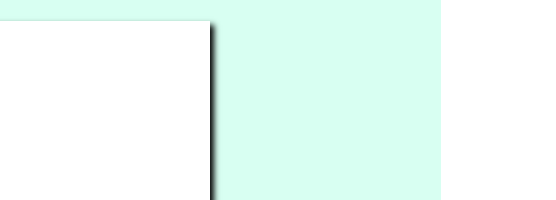
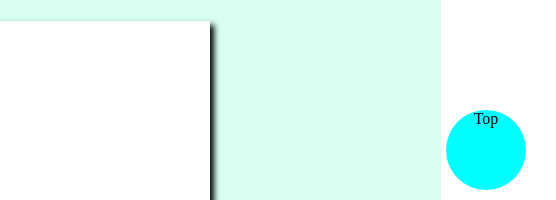
Before and after one commit to Haziq008/Assignment-3-SMIT, a plain HTML site: page Index.html in a window 1280 px wide. Shown: the part 600-800 px from the top of the page, 724-1280 px from the left. Drawn offline with Linux system fonts and the light colour scheme.

Commit message:
third assignment

```diff
--- a/Index.html
+++ b/Index.html
@@ -23,9 +23,13 @@
             color: black;
             text-decoration:solid ;
         }
+        div{
+
+        }
     </style>
 </head>
 <body>
+
     <center>
         <div>
             <div style="background-color: rgb(128, 250, 209);height: 100px;width: 83%;">
@@ -34,7 +38,7 @@
 
             <div style="background-color: rgb(174, 253, 226);height: 50px;width: 83%;">
                 <div class="alpha">
-                    <span><a href="#A">A</a></span>
+                    <span><a href="#A" >A</a></span>
                     <span>|</span>
                     <span><a href="#B">B</a></span>
                     <span>|</span>
@@ -88,7 +92,7 @@
 
             <div style="background-color: rgb(216, 255, 242);height: 100%;width: 83%;">
                 <div style="background-color: rgb(216, 255, 242);height: 50px;width: 83%;"></div>
-
+                <div style="background-color: aqua;height: 80px;width: 80px; border-radius: 50%; position: fixed ; right:30px; bottom: 10px;"><span>Top</span></div>
 
                 <div id="A" style="background-color: white;height: 70%;width: 50%;padding: 3%; box-shadow: 4px 4px 6px;">
                     <div class="apple">
@@ -301,12 +305,10 @@
             </div>
                 <br><br>
 
-
-
-
             </div>
 
         </div>
     </center>
+
 </body>
 </html>
```
